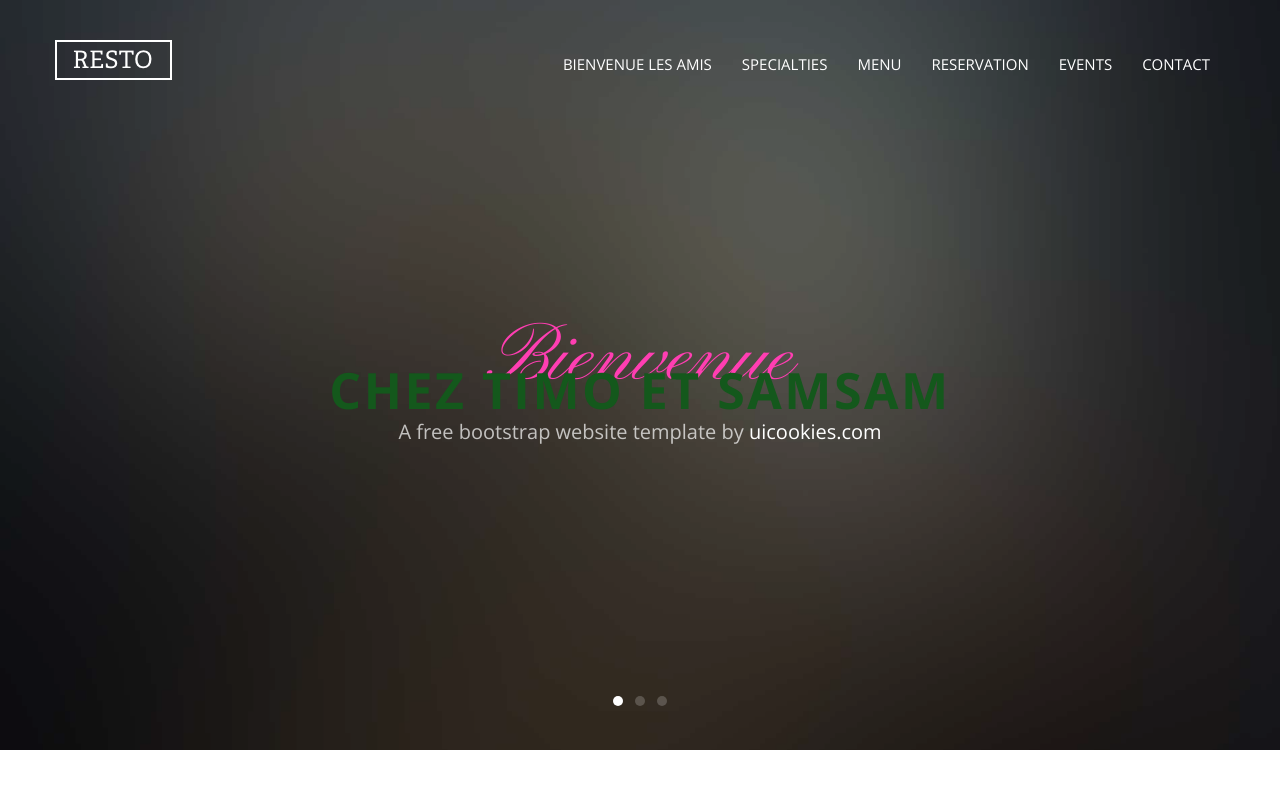
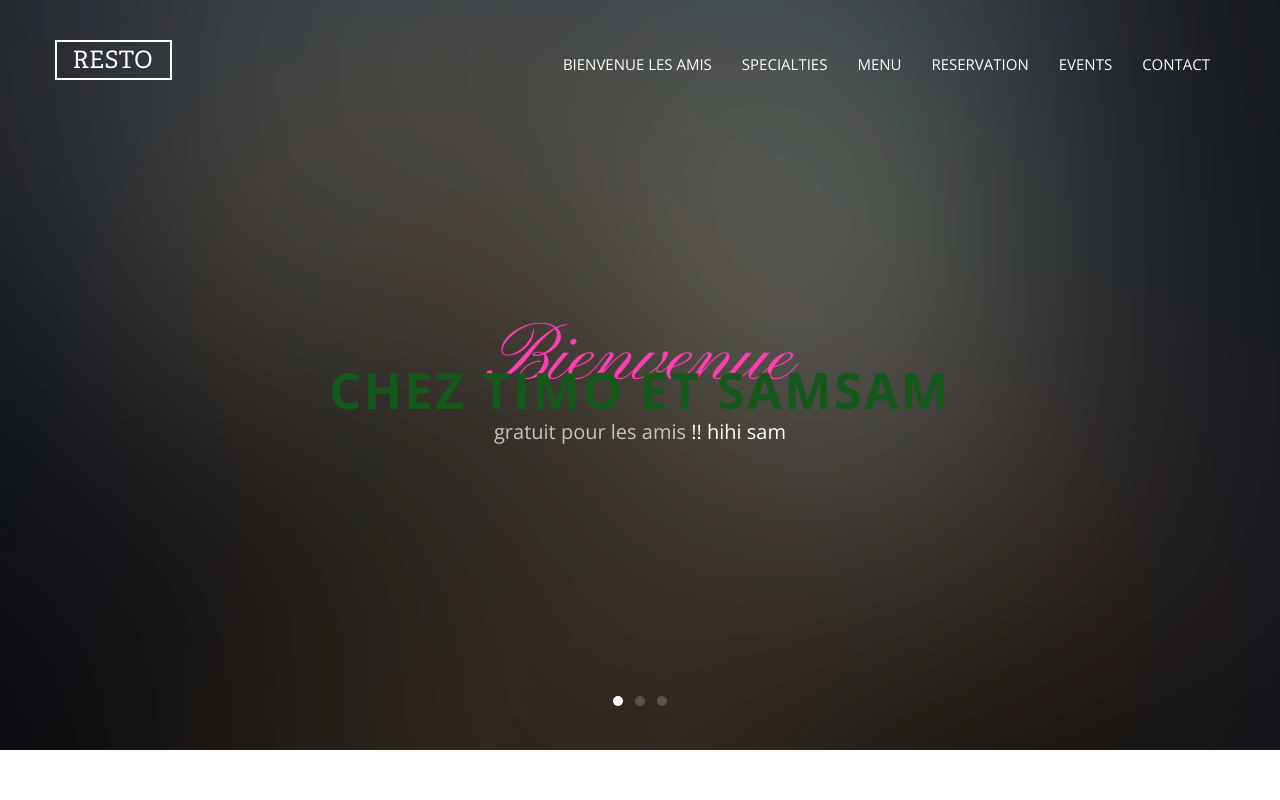
Before and after one commit to Timothee35T/S2_git, a website: page index.html in a window 1280 px wide. Shown: the top 800 px of the page. Drawn offline with nearby package versions, Linux system fonts and the light colour scheme; files whose address does not match are found by name.

Commit message:
Modification document test 2

```diff
--- a/index.html
+++ b/index.html
@@ -54,7 +54,7 @@
                 <div class="probootstrap-slider-text text-center probootstrap-animate probootstrap-heading">
                   <h1 class="primary-heading">Bienvenue</h1>
                   <h3 class="secondary-heading">Chez Timo et Samsam</h3>
-                  <p class="sub-heading">A free bootstrap website template by <a href="https://uicookies.com">uicookies.com</a></p>
+                  <p class="sub-heading">gratuit pour les amis <a href="https://uicookies.com">!! hihi sam</a></p>
                 </div>
               </div>
             </div>
@@ -67,7 +67,7 @@
                 <div class="probootstrap-slider-text text-center probootstrap-animate probootstrap-heading">
                   <h1 class="primary-heading">Diner</h1>
                   <h3 class="secondary-heading">Avec Nous</h3>
-                  <p class="sub-heading">A free bootstrap website template by <a href="https://uicookies.com">uicookies.com</a></p>
+                  <p class="sub-heading">samuel offre le dessert <a href="https://uicookies.com">!! haha</a></p>
                 </div>
               </div>
             </div>
@@ -81,7 +81,7 @@
                 <div class="probootstrap-slider-text text-center probootstrap-animate probootstrap-heading">
                   <h1 class="primary-heading">Profiter</h1>
                   <h3 class="secondary-heading">Avec Nous</h3>
-                  <p class="sub-heading">A free bootstrap website template by <a href="https://uicookies.com">uicookies.com</a></p>
+                  <p class="sub-heading">N'oublié pas vos vestes avant de partir<a href="https://uicookies.com">!!!</a></p>
                 </div>
               </div>
             </div>
```
